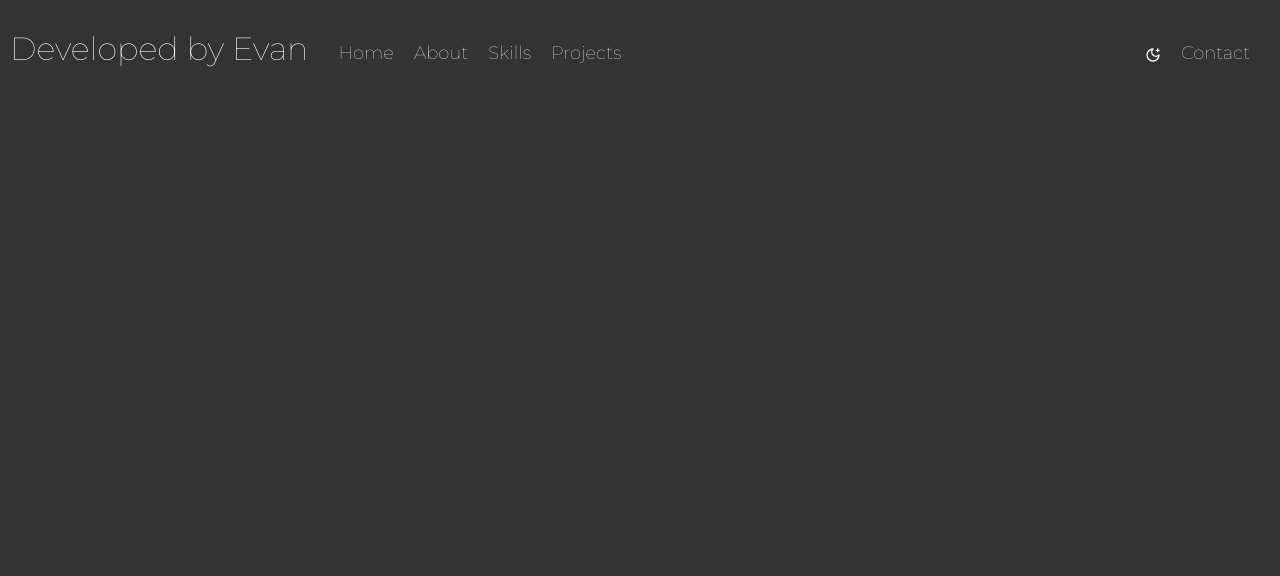
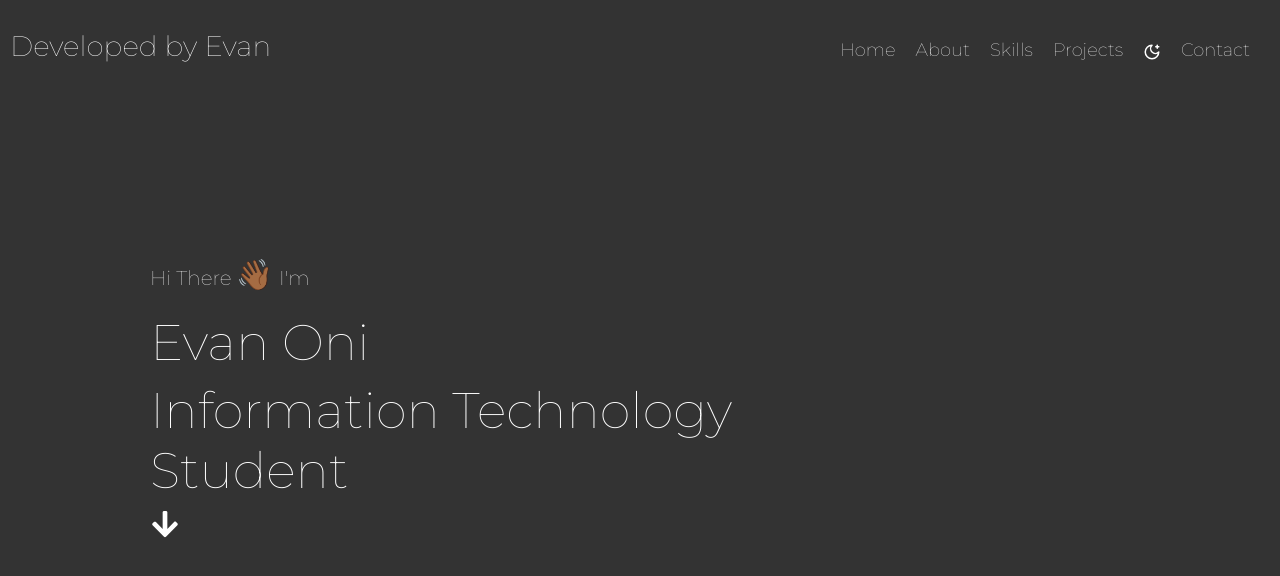
Before and after one commit to EvanO3/Portfolio, a React app in the folder Portfolio/: page / in a window 1280 px wide. Shown: the top 576 px of the page. Built offline with nearby package versions, Linux system fonts and the light colour scheme; the HTML template or start-up script is replaced by a standard one; a web font is replaced by a local one.

Commit message:
Added arrow for scroll down

```diff
--- a/Portfolio/src/Components/Home.jsx
+++ b/Portfolio/src/Components/Home.jsx
@@ -2,6 +2,8 @@
 import"../Css/App.css"
 import"../Css/reset.css"
 import { LuMoonStar } from "react-icons/lu";
+import { FaArrowDown } from "react-icons/fa";
+
 import { BsLinkedin } from "react-icons/bs";
 import { FaGithub } from "react-icons/fa";
 
@@ -13,22 +15,41 @@ export default function Home(){
     <>
 <nav className="navBar">
   <div className="Left-Nav">
-   <h2>Developed by Evan</h2>
-   <li >
+   <h3>Developed by Evan</h3>
+
+  </div>
+
+  <div className="Right-Nav">
+    <li>
     <a className="list-item"href="#">Home</a>
     <a className="list-item"href="#">About</a>
     <a className="list-item"href="#">Skills</a>
     <a className="list-item"href="#">Projects</a>
-   </li>
-  </div>
-
-  <div className="Right-Nav">
-    <li>
-      <LuMoonStar/>
+      <a className ="list-item" href=""><LuMoonStar/></a>
       <a className="list-item"href="#">Contact</a>
     </li>
   </div>
 </nav>
+
+{/**Main body */}
+<section>
+<div className="body-left">
+  <div className="left-text">
+    <span style={{fontSize: "20px"}}>Hi There <p className="Wave">👋🏾</p> I'm</span>
+    <h1 style={{fontSize: "50px"}}>Evan Oni</h1>
+    <h1 style={{fontSize: "50px"}}>Information Technology <br/>Student</h1>
+
+  </div>
+  <div className="animateArrow">
+  <FaArrowDown
+  style ={{fontSize:"30px"}}
+
+  />
+
+  </div>
+
+</div>
+</section>
 
 
 
```
